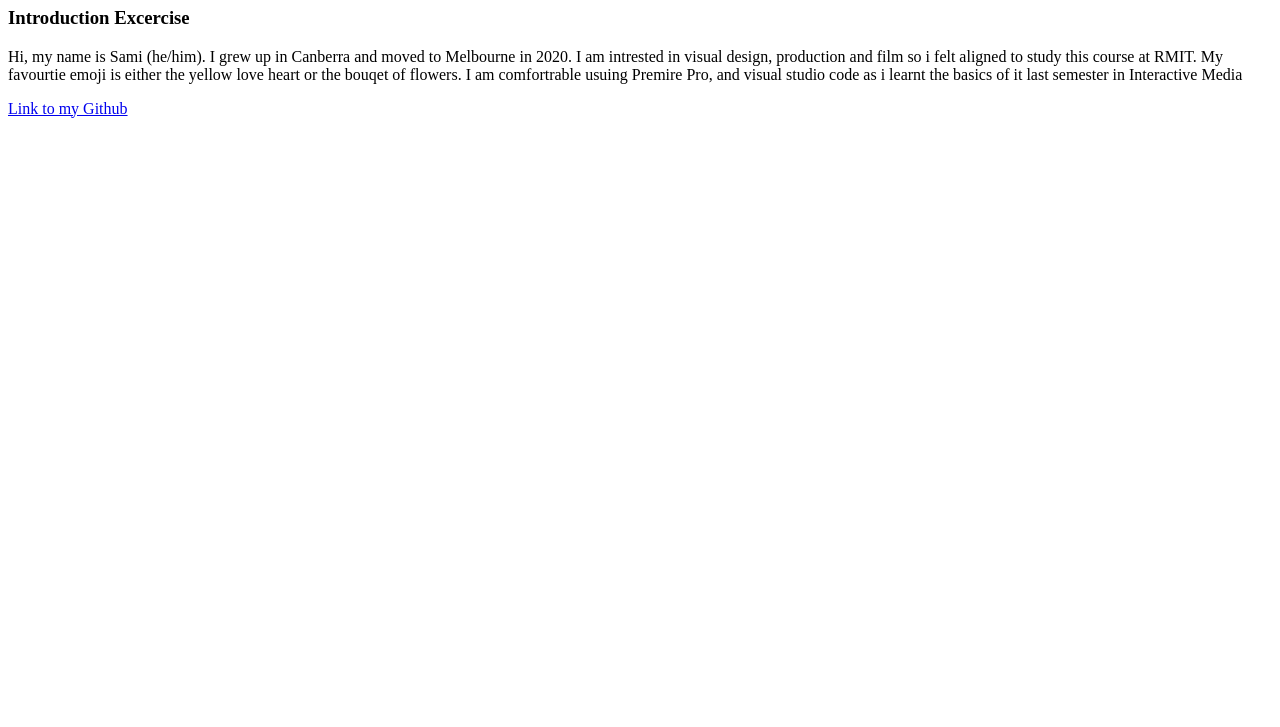
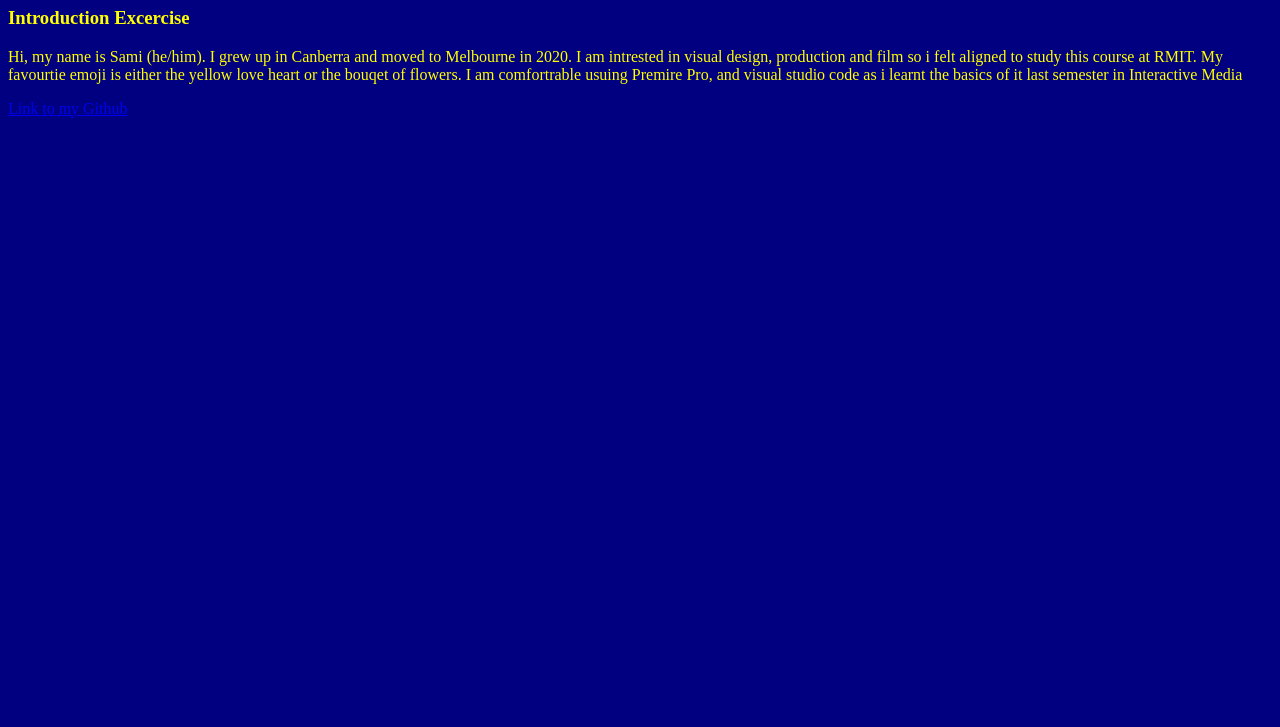
Before and after one commit to 99sami/DMSIndex01, a plain HTML site: page index.html in a window 1280 px wide. Shown: the part 73-800 px from the top of the page. Drawn offline with Linux system fonts and the light colour scheme.

Commit message:
added basic css

```diff
--- a/index.html
+++ b/index.html
@@ -4,6 +4,8 @@
     <meta charset="UTF-8" />
     <meta name="viewport" content="width=device-width, initial-scale=1.0" />
     <title>Studio Work Index</title>
+
+    <link rel="stylesheet" href="style.css" />
   </head>
   <body>
     <main>
--- /dev/null
+++ b/reset.css
@@ -0,0 +1,17 @@
+* {
+  box-sizing: border-box;
+  /* margin: 0;
+    padding: 0; */
+}
+
+body {
+  min-height: 100vh;
+}
+
+img,
+pictire,
+svg,
+video {
+  display: block;
+  max-width: 100%;
+}
--- /dev/null
+++ b/style.css
@@ -0,0 +1,4 @@
+body {
+  background-color: navy;
+  color: yellow;
+}
```
